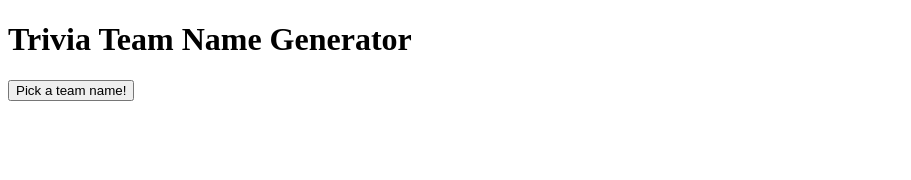
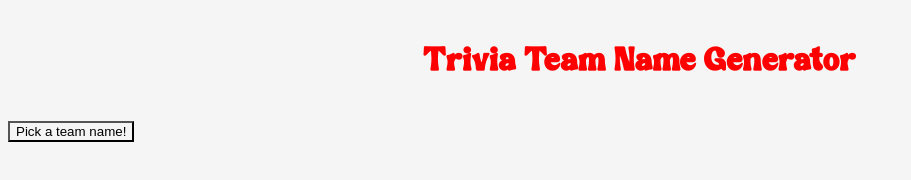
Before and after one commit to christinaelisa/trivia-team-name-generator, a plain HTML site: page frontend/index.html in a window 1280 px wide. Shown: the whole page, without its empty margins (0-911 px from the left). Drawn offline with Linux system fonts and the light colour scheme.

Commit message:
add font

```diff
--- a/frontend/index.html
+++ b/frontend/index.html
@@ -5,8 +5,8 @@
     <title>Random Team Name Generator</title>
     <link rel="stylesheet" href="/frontend/style.css" />
   </head>
-  <h1>Trivia Team Name Generator</h1>
   <body>
+    <h1>Trivia Team Name Generator</h1>
     <p></p>
     <script src="/frontend/script.js"></script>
   </body>
--- a/frontend/style.css
+++ b/frontend/style.css
@@ -0,0 +1,15 @@
+@font-face {
+  font-family: "FineOrange";
+  src: url("fonts/fineorangefont.ttf") format("truetype");
+}
+
+* {
+  background-color: #f5f5f5;
+}
+
+h1 {
+  color: red;
+  font-family: "FineOrange", sans-serif;
+  text-align: center;
+  margin: 5vh;
+}
```
Also changed, not shown: frontend/fonts/fineorangefont.ttf (added).
